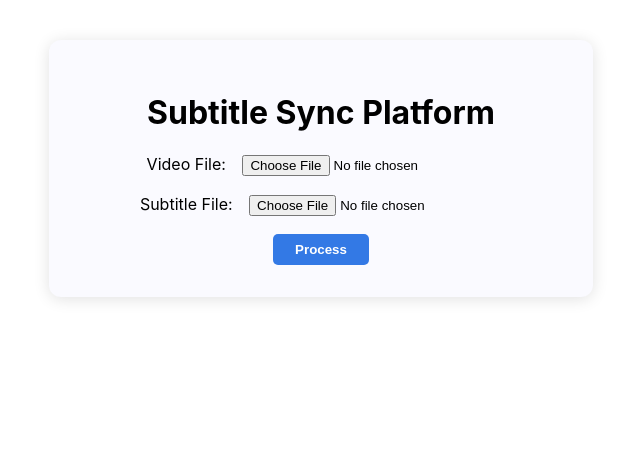
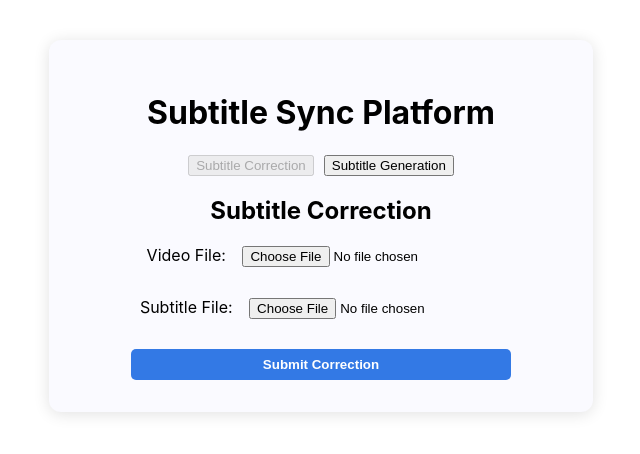
Before and after one commit to Devika-TEL/Subtitle_Sync_Platform, a React (Create React App) app in the folder FrontendWebDashboard/: page / in a window 1280 px wide. Shown: the top 454 px of the page, without its empty margins (319-959 px from the left). Built offline with nearby package versions, Linux system fonts and the light colour scheme; the HTML template or start-up script is replaced by a standard one.

Commit message:
CheckPoint - cgbdbe0c1e

```diff
--- a/FrontendWebDashboard/src/App.js
+++ b/FrontendWebDashboard/src/App.js
@@ -1,34 +1,72 @@
 import React, { useState } from 'react';
 import './App.css';
 
-/*
- * Subtitle Sync Platform - Streamlined UI
- * Legacy job status tracking, polling, multi-state UI/components, and unused styles/hooks have been removed.
- * Only minimal direct upload and download logic for correction/generation is present.
+/**
+ * Subtitle Sync Platform - updated for clear workflow selection and correct, minimal UI.
+ * Two workflows: Correction (video+subtitle), Generation (video+language).
+ * Provides minimal, accessible UI with basic status and inline errors.
  */
+
+// Supported languages for generation
+const languages = [
+  { code: 'en', label: 'English' },
+  { code: 'es', label: 'Spanish' },
+  { code: 'fr', label: 'French' },
+  { code: 'de', label: 'German' },
+  { code: 'hi', label: 'Hindi' },
+];
 
 // PUBLIC_INTERFACE
 function App() {
-  // State for uploaded files
+  // Workflow: 'correction' or 'generation'
+  const [workflow, setWorkflow] = useState('correction');
   const [videoFile, setVideoFile] = useState(null);
   const [subtitleFile, setSubtitleFile] = useState(null);
+  const [language, setLanguage] = useState('en');
+  const [status, setStatus] = useState('');
+  const [error, setError] = useState('');
 
-  // Handle video file selection
+  // Reset files and status when workflow changes
+  const handleWorkflowChange = (wf) => {
+    setWorkflow(wf);
+    setVideoFile(null);
+    setSubtitleFile(null);
+    setLanguage('en');
+    setStatus('');
+    setError('');
+  };
+
   const handleVideoChange = (e) => setVideoFile(e.target.files[0]);
-
-  // Handle subtitle file selection
   const handleSubtitleChange = (e) => setSubtitleFile(e.target.files[0]);
+  const handleLanguageChange = (e) => setLanguage(e.target.value);
 
   // PUBLIC_INTERFACE
-  // Handle form submission: uploads files and triggers processing for correction/generation.
-  // Upon success, triggers download of the processed file directly.
+  // Handle form submission: Correction (video+subtitle) or Generation (video+language).
+  // Shows minimal inline status/error, processes directly and triggers download.
   const handleSubmit = async (e) => {
     e.preventDefault();
-    if (!videoFile && !subtitleFile) return;
+    setError('');
+    setStatus('');
+
+    // Validation
+    if (workflow === 'correction' && (!videoFile || !subtitleFile)) {
+      setError('Please select both a video file and a subtitle file.');
+      return;
+    }
+    if (workflow === 'generation' && (!videoFile || !language)) {
+      setError('Please select a video file and a target language.');
+      return;
+    }
 
     const formData = new FormData();
-    if (videoFile) formData.append('video', videoFile);
-    if (subtitleFile) formData.append('subtitle', subtitleFile);
+    formData.append('video', videoFile);
+    if (workflow === 'correction') {
+      formData.append('subtitle', subtitleFile);
+    } else if (workflow === 'generation') {
+      formData.append('target_language', language);
+    }
+
+    setStatus('Uploading and processing, please wait...');
 
     try {
       const response = await fetch('http://localhost:8000/process', {
@@ -42,31 +80,88 @@ function App() {
         const disp = response.headers.get('Content-Disposition');
         a.download = disp?.split('filename=')[1] || 'result.srt';
         a.href = url;
+        a.style.display = 'none';
+        document.body.appendChild(a);
         a.click();
         window.URL.revokeObjectURL(url);
+        setStatus('Subtitle output is ready. File download should start automatically.');
       } else {
-        alert('Processing failed.');
+        // Try to extract error
+        let msg = 'Processing failed.';
+        try {
+          const err = await response.json();
+          msg = err.detail || msg;
+        } catch (_) {}
+        setError(msg);
+        setStatus('');
       }
     } catch (error) {
-      alert('Error: ' + error.message);
+      setError('Error: ' + error.message);
+      setStatus('');
     }
   };
 
   return (
     <div className="App">
       <h1>Subtitle Sync Platform</h1>
-      <form onSubmit={handleSubmit}>
+      <div style={{marginBottom:16}}>
+        <button
+          onClick={() => handleWorkflowChange('correction')}
+          disabled={workflow === 'correction'}
+          aria-pressed={workflow === 'correction'}
+        >
+          Subtitle Correction
+        </button>
+        <button
+          onClick={() => handleWorkflowChange('generation')}
+          disabled={workflow === 'generation'}
+          aria-pressed={workflow === 'generation'}
+          style={{marginLeft: 10}}
+        >
+          Subtitle Generation
+        </button>
+      </div>
+      <h2>{workflow === 'correction' ? 'Subtitle Correction' : 'Subtitle Generation'}</h2>
+      <form onSubmit={handleSubmit} style={{maxWidth:380,margin:'0 auto',display:'flex',flexDirection:'column',gap:12}}>
         <div>
           <label htmlFor="video">Video File:&nbsp;</label>
-          <input type="file" id="video" accept="video/*" onChange={handleVideoChange} />
+          <input
+            type="file"
+            id="video"
+            accept="video/*"
+            onChange={handleVideoChange}
+            aria-label="video file"
+          />
         </div>
-        <div>
-          <label htmlFor="subtitle">Subtitle File:&nbsp;</label>
-          <input type="file" id="subtitle" accept=".srt,.vtt,.ass,.sub" onChange={handleSubtitleChange} />
-        </div>
-        <button type="submit">Process</button>
+        {workflow === 'correction' && (
+          <div>
+            <label htmlFor="subtitle">Subtitle File:&nbsp;</label>
+            <input
+              type="file"
+              id="subtitle"
+              accept=".srt,.vtt,.ass,.sub"
+              onChange={handleSubtitleChange}
+              aria-label="subtitle file"
+            />
+          </div>
+        )}
+        {workflow === 'generation' && (
+          <div>
+            <label htmlFor="lang-select">Target Language:&nbsp;</label>
+            <select id="lang-select" onChange={handleLanguageChange} value={language} aria-label="target language">
+              {languages.map(lang => (
+                <option key={lang.code} value={lang.code}>{lang.label}</option>
+              ))}
+            </select>
+          </div>
+        )}
+        <button type="submit">
+          {workflow === 'correction' ? 'Submit Correction' : 'Generate Subtitles'}
+        </button>
       </form>
-      {/* No job status, polling, or legacy controls remain */}
+      {error && <div role="alert" style={{color:'crimson',marginTop:12}}>{error}</div>}
+      {status && <div style={{color:'green',marginTop:12}}>{status}</div>}
+      {/* Minimal UI, no legacy controls or progress bars */}
     </div>
   );
 }
```
Also changed, not shown: 2 other files (tests, documents, lock files or other folders).
